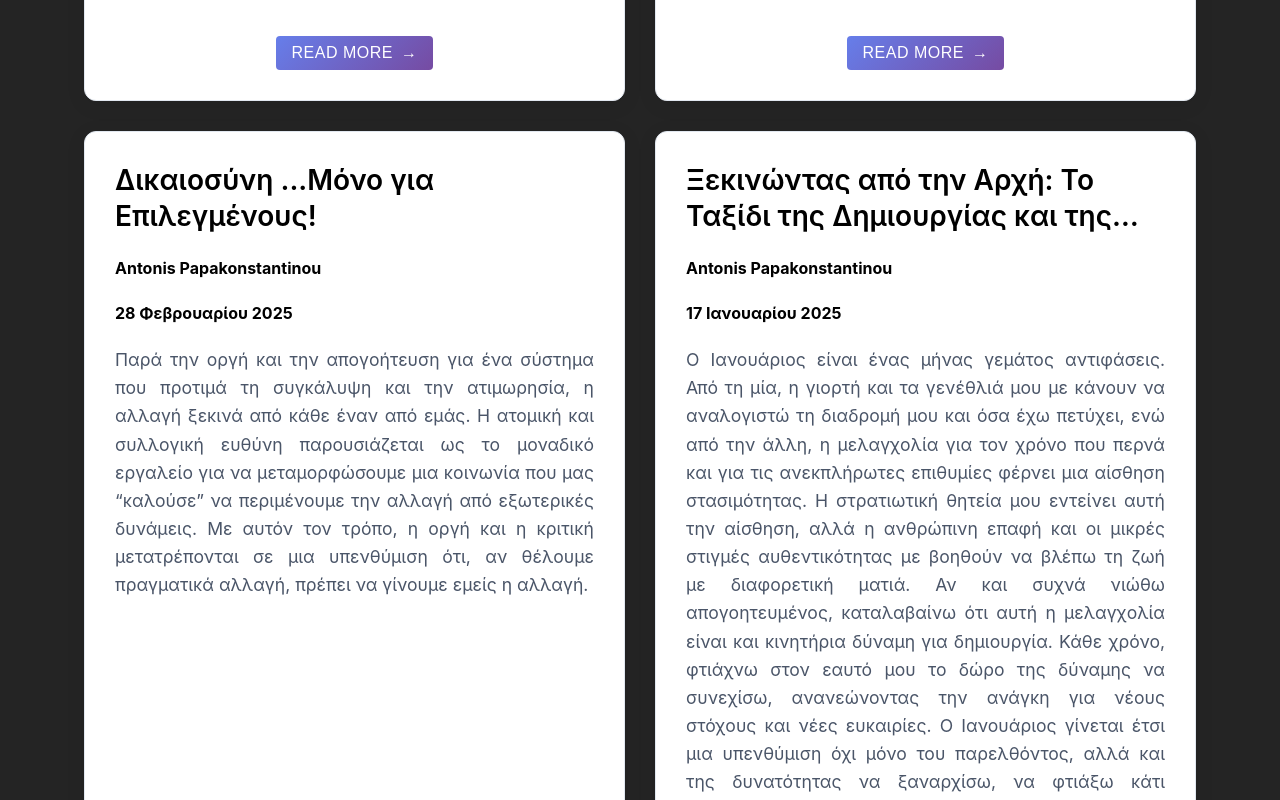
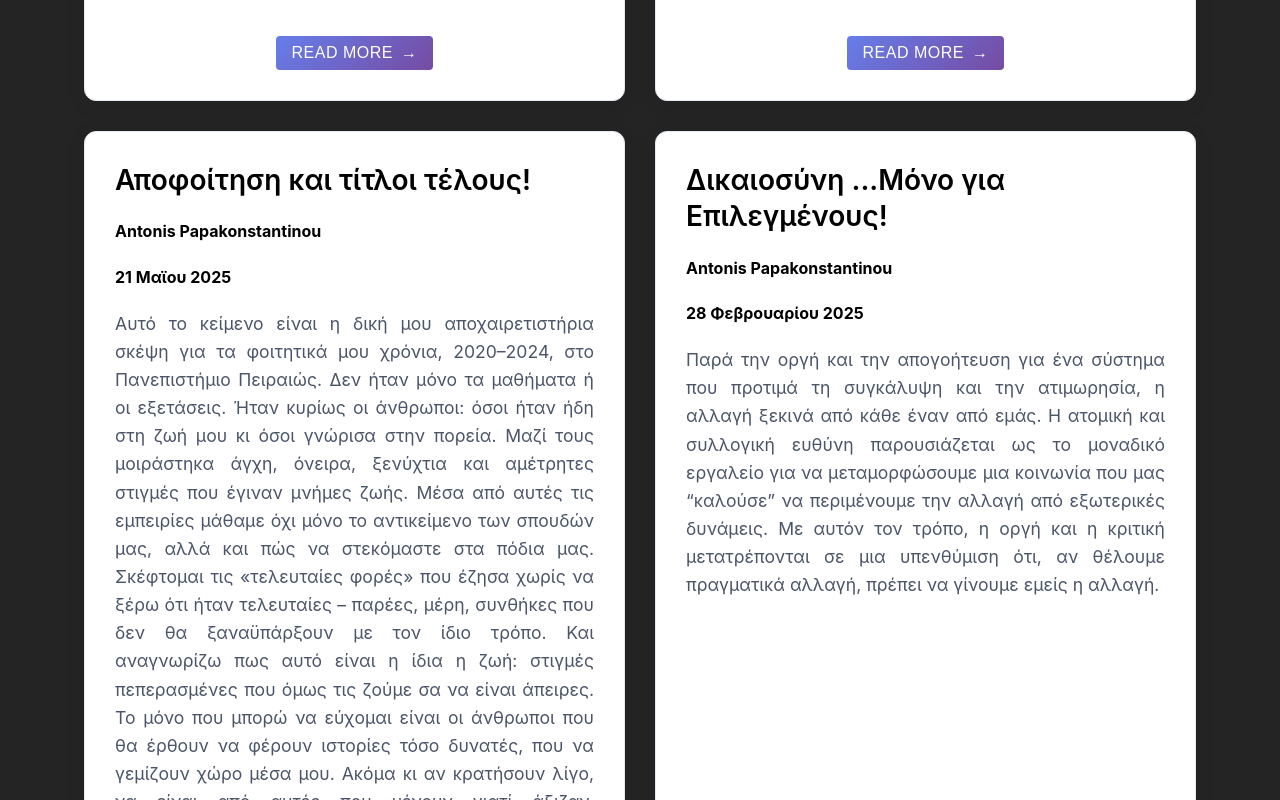
Before and after one commit to pantoine31/papantonhs_web, a React (Vite) app: page / in a window 1280 px wide. Shown: the part 780-1580 px from the top of the page. Built offline with nearby package versions, Linux system fonts and the light colour scheme.

Commit message:
fix taxinomisi gia maio

```diff
--- a/src/components/BlogPost.tsx
+++ b/src/components/BlogPost.tsx
@@ -36,7 +36,13 @@ const monthsGR: Record<string, number> = {
 function parseGreekDate(dateStr: string): Date {
   const parts = dateStr.split(" ");
   const day = Number(parts[0]);
-  const month = monthsGR[parts[1]];
+  // Remove diacritics from month string for robust matching
+  let monthStr = parts[1].normalize('NFD').replace(/\p{M}/gu, '');
+  // Special handling for Μαΐου (with or without diacritics)
+  if (monthStr.startsWith('Μαι')) {
+    monthStr = 'Μαΐου';
+  }
+  const month = monthsGR[monthStr] !== undefined ? monthsGR[monthStr] : monthsGR[parts[1]];
   const year = Number(parts[2]);
   return new Date(year, month, day);
 }
```
